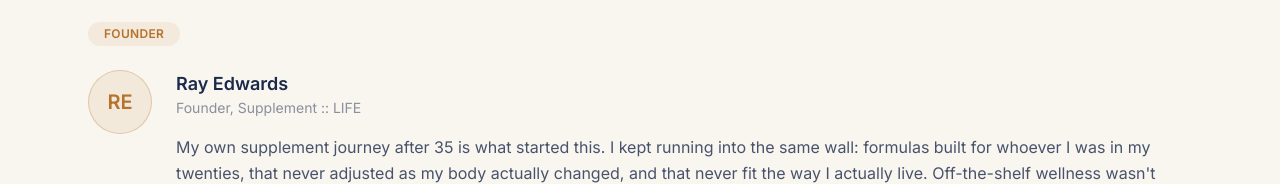
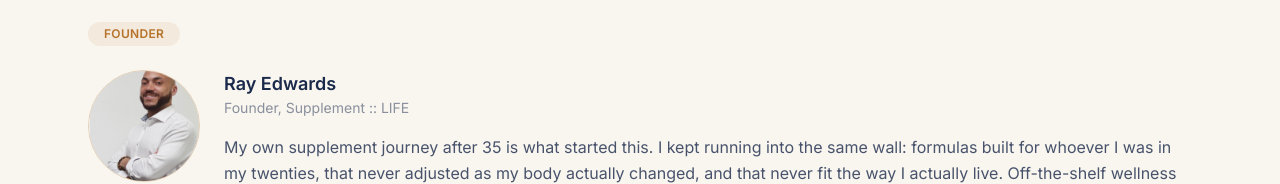
Before and after one commit to raymonedwards-sL/supplement-life-site, a Next.js app: page /our-story in a window 1280 px wide. Shown: the part 768-952 px from the top of the page. Built offline with nearby package versions, Linux system fonts and the light colour scheme; no server answers.

Commit message:
Add founder headshot to Our Story

```diff
--- a/app/our-story/page.tsx
+++ b/app/our-story/page.tsx
@@ -1,4 +1,5 @@
 import type { Metadata } from "next";
+import Image from "next/image";
 import { Container, Eyebrow } from "@/components/ui/Container";
 import { LinkButton } from "@/components/ui/Button";
 
@@ -44,9 +45,15 @@ export default function OurStory() {
         <Container className="max-w-3xl">
           <Eyebrow>Founder</Eyebrow>
           <div className="mt-6 flex flex-col gap-6 sm:flex-row sm:items-start">
-            <span className="flex h-16 w-16 shrink-0 items-center justify-center rounded-full border border-copper/30 bg-copper/10 text-xl font-semibold text-copper">
-              RE
-            </span>
+            <div className="relative h-28 w-28 shrink-0 overflow-hidden rounded-full border border-copper/30">
+              <Image
+                src="/Ray-founder.png"
+                alt="Ray Edwards, Founder of Supplement :: LIFE"
+                fill
+                sizes="112px"
+                className="object-cover"
+              />
+            </div>
             <div>
               <p className="text-lg font-semibold text-navy">Ray Edwards</p>
               <p className="text-sm text-navy/50">Founder, Supplement :: LIFE</p>
```
Also changed, not shown: public/Ray-founder.png (added).
